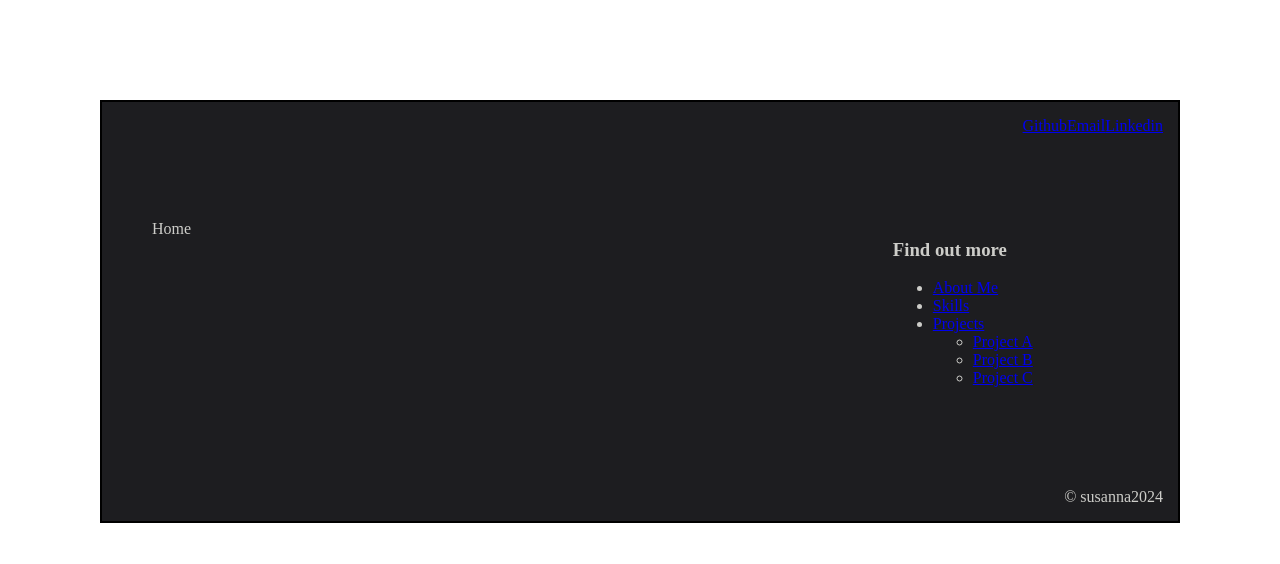
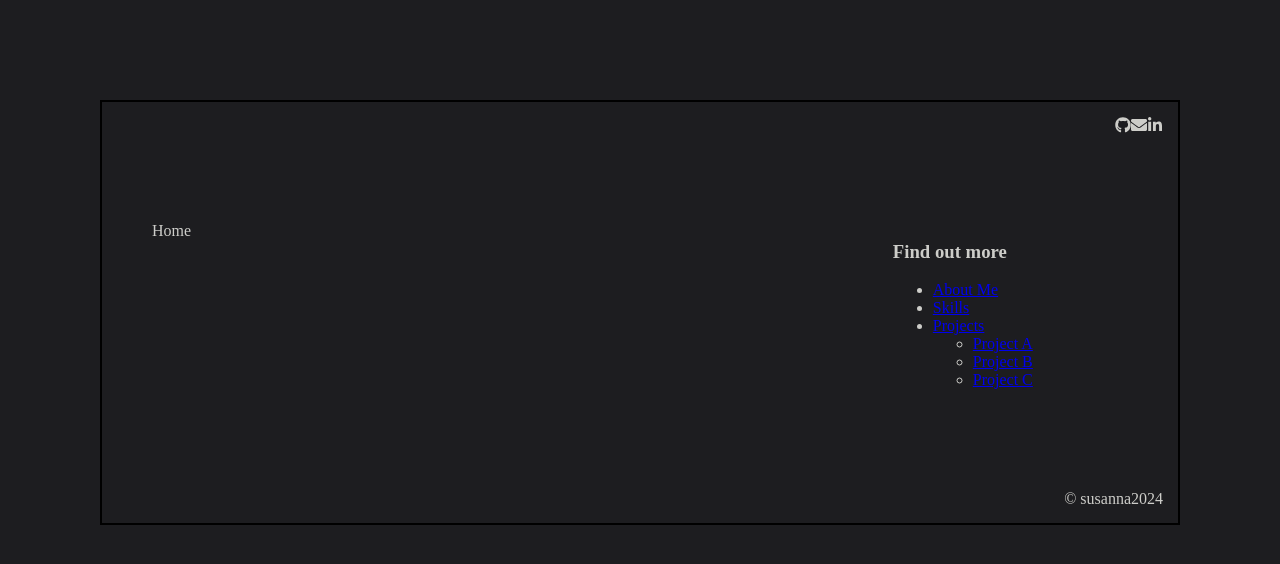
Before and after one commit to SusannaMj/portfolio-frontend, a React (Create React App) app: page / in a window 1280 px wide. Shown: the top 564 px of the page. Built offline with nearby package versions, Linux system fonts and the light colour scheme.

Commit message:
imported FontAwesome icons for contact links

```diff
--- a/package.json
+++ b/package.json
@@ -8,6 +8,7 @@
     "@testing-library/user-event": "^13.5.0",
     "react": "^18.3.1",
     "react-dom": "^18.3.1",
+    "react-icons": "^5.3.0",
     "react-router-dom": "^6.26.2",
     "react-scripts": "5.0.1",
     "web-vitals": "^2.1.4"
--- a/src/App.css
+++ b/src/App.css
@@ -1,8 +1,13 @@
+:root {
+  background-color: #1d1d20;
+  --grey-white: #cdcdc9;
+}
+
 .body {
   background-color: #1d1d20;
   border: 2px solid black;
   margin: 100px;
-  color: #cdcdc9;
+  color: var(--grey-white);
   font-family: "Times New Roman", Times, serif;
 }
 
--- a/src/Layout/Header.js
+++ b/src/Layout/Header.js
@@ -1,16 +1,20 @@
 import React from "react";
 import "../Layout/Header.css";
+import { FaEnvelope } from "react-icons/fa";
+import { FaLinkedinIn } from "react-icons/fa";
+import { FaGithub } from "react-icons/fa";
+
 export default function Header() {
   return (
     <header className="contact">
       <a href="#" rel="noreferrer" target="_blank">
-        Github
+        <FaGithub style={{ color: "var(--grey-white)" }} />
       </a>
       <a href="#" rel="noreferrer" target="_blank">
-        Email
+        <FaEnvelope style={{ color: "var(--grey-white)" }} />
       </a>
       <a href="#" rel="noreferrer" target="_blank">
-        Linkedin
+        <FaLinkedinIn style={{ color: "var(--grey-white)" }} />
       </a>
     </header>
   );
```
Also changed, not shown: 1 other file (tests, documents, lock files or other folders).
